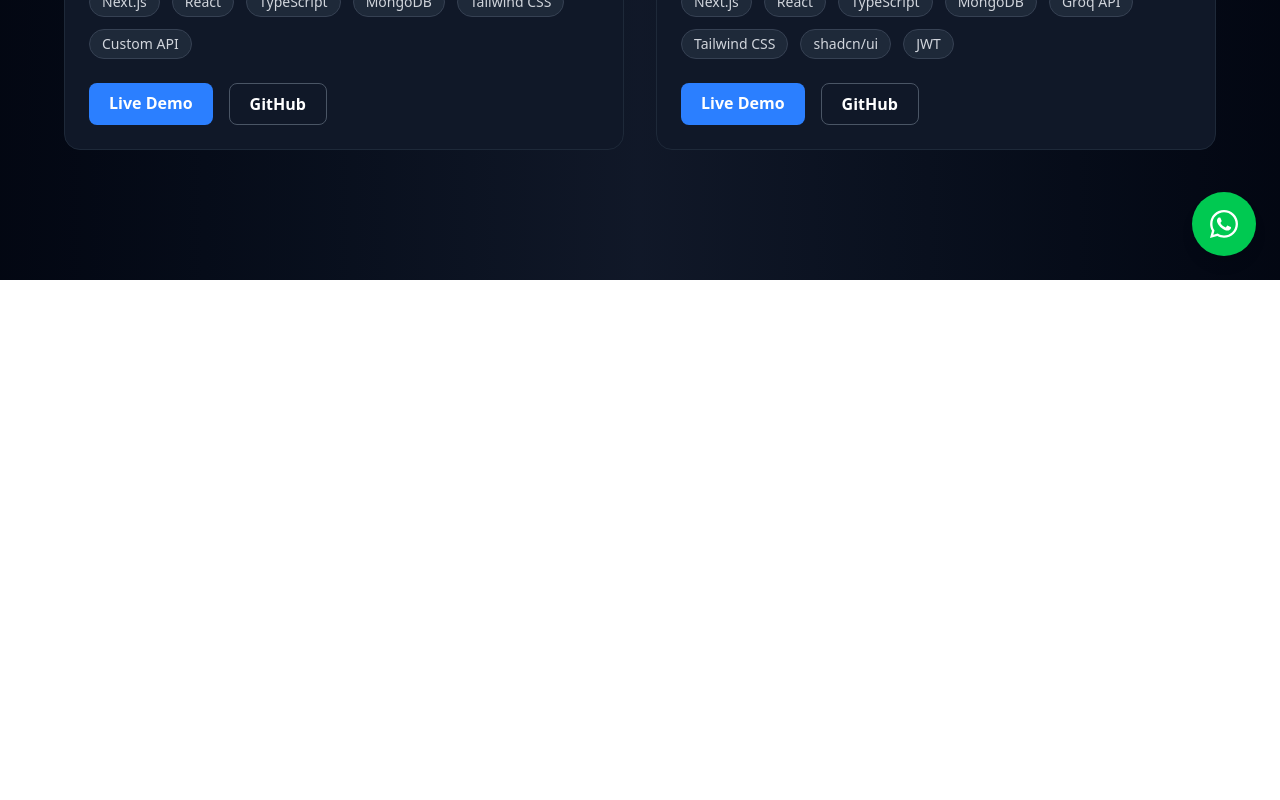
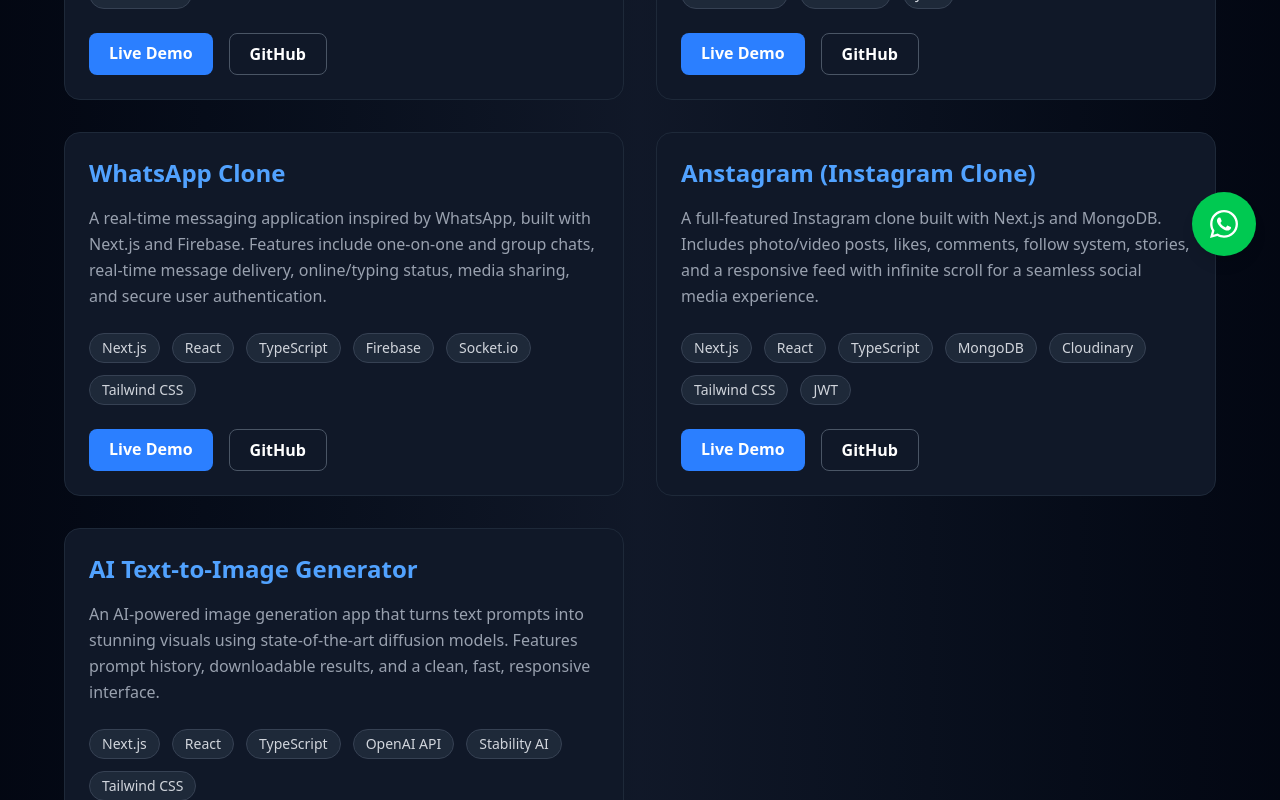
Before and after one commit to ahmedmobile23500-coder/My-Portfolio, a Next.js app: page /components/Projects in a window 1280 px wide. Shown: the part 520-1320 px from the top of the page. Before the commit the page ends 800 px from the top, so only its background shows below. Built offline with nearby package versions, Linux system fonts and the light colour scheme.

Commit message:
Project page updated

```diff
--- a/src/app/components/Projects/page.tsx
+++ b/src/app/components/Projects/page.tsx
@@ -34,6 +34,55 @@
     ],
     github: "https://github.com/ahmedmobile23500-coder/AI_CHAT_APP",
     live: "https://ai-chat-app-gules-iota.vercel.app/",
+  },
+
+  {
+    title: "WhatsApp Clone",
+    description:
+      "A real-time messaging application inspired by WhatsApp, built with Next.js and Firebase. Features include one-on-one and group chats, real-time message delivery, online/typing status, media sharing, and secure user authentication.",
+    technologies: [
+      "Next.js",
+      "React",
+      "TypeScript",
+      "Firebase",
+      "Socket.io",
+      "Tailwind CSS",
+    ],
+    github: "https://github.com/ahmedmobile23500-coder/Whatapp-Clone",
+    live: "https://whatapp-clone-delta.vercel.app/",
+  },
+
+  {
+    title: "Anstagram (Instagram Clone)",
+    description:
+      "A full-featured Instagram clone built with Next.js and MongoDB. Includes photo/video posts, likes, comments, follow system, stories, and a responsive feed with infinite scroll for a seamless social media experience.",
+    technologies: [
+      "Next.js",
+      "React",
+      "TypeScript",
+      "MongoDB",
+      "Cloudinary",
+      "Tailwind CSS",
+      "JWT",
+    ],
+    github: "https://github.com/ahmedmobile23500-coder/anstagram",
+    live: "https://anstagram.vercel.app/",
+  },
+
+  {
+    title: "AI Text-to-Image Generator",
+    description:
+      "An AI-powered image generation app that turns text prompts into stunning visuals using state-of-the-art diffusion models. Features prompt history, downloadable results, and a clean, fast, responsive interface.",
+    technologies: [
+      "Next.js",
+      "React",
+      "TypeScript",
+      "OpenAI API",
+      "Stability AI",
+      "Tailwind CSS",
+    ],
+    github: "https://github.com/ahmedmobile23500-coder/AI-Image-Generator",
+    live: "https://ai-image-generator-ten-liard.vercel.app/",
   },
 ];
 
```
